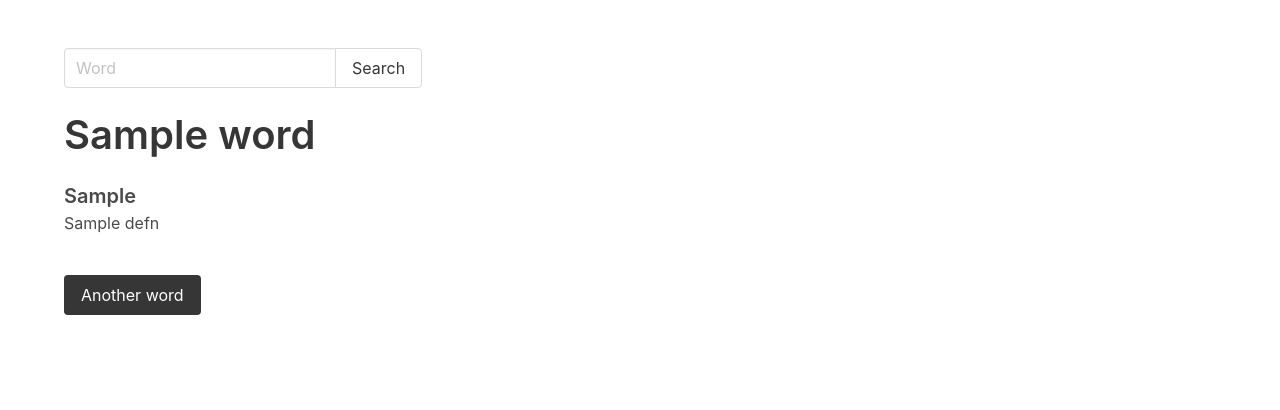
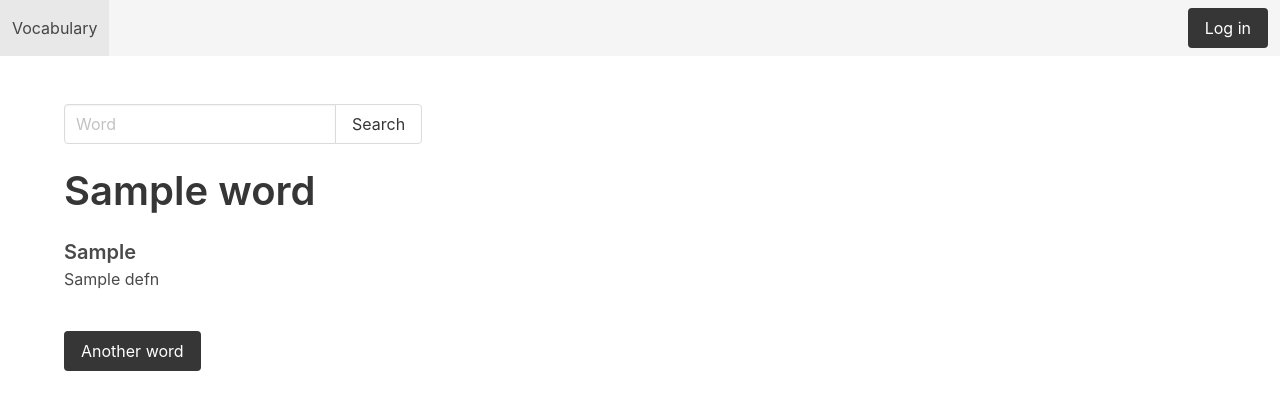
Before and after one commit to aarushigarg/vocab, a Flask app: template templates/word.html in a window 1280 px wide. Shown: the top 410 px of the page. Run offline with Flask 2, Linux system fonts and the light colour scheme; the template is opened without the code that fills it: most values are stand-ins (such as "Sample title", 1, 10 or a date in 2020); parts of the project's set-up code (start-up, migrations or seed data) failed here and were passed over.

Commit message:
basic navbar set up

```diff
--- a/templates/word.html
+++ b/templates/word.html
@@ -9,6 +9,23 @@
 </head>
 
 <body>
+    <nav class="navbar is-light" role="navigation" aria-label="main navigation">
+        <div class="navbar-brand">
+            <a class="navbar-item" href="/">
+                Vocabulary
+            </a>
+        </div>
+        <div class="navbar-end">
+            <div class="navbar-item">
+              <div class="buttons">
+                <a class="button is-dark">
+                  Log in
+                </a>
+              </div>
+            </div>
+          </div>
+    </nav>
+
     <section class="section">
         <div class="container">
             <form action="/search">
@@ -51,4 +68,5 @@
         </div>
     </section>
 </body>
+
 </html>
```
